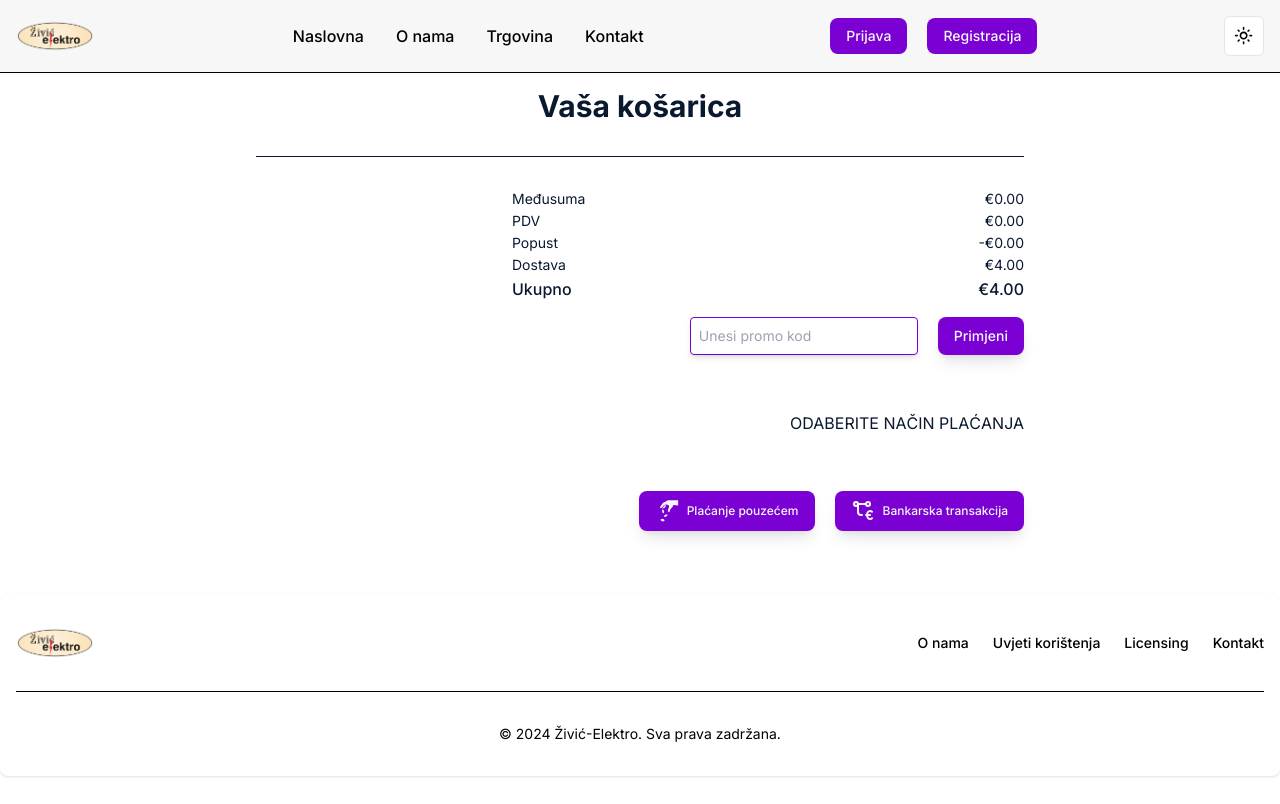
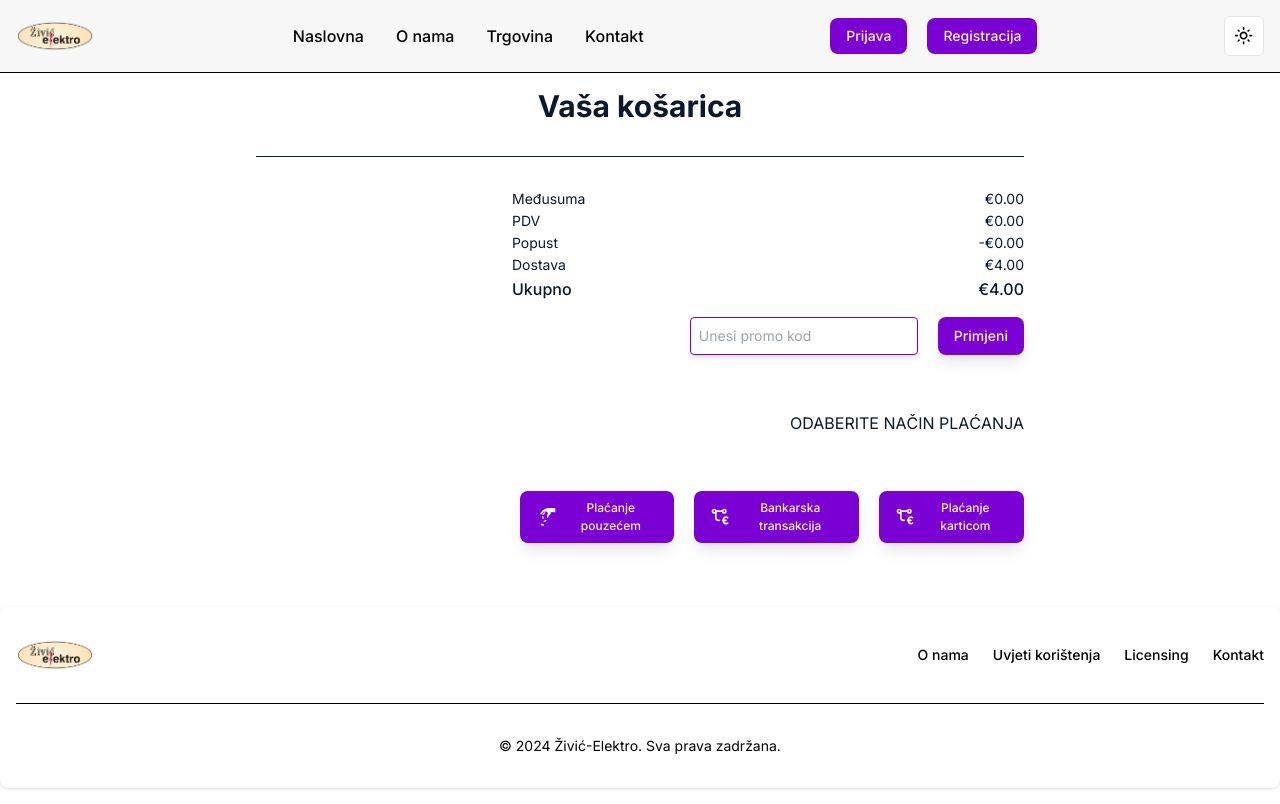
Before and after one commit to darkohedgehog/zivic-elektro-strapi, a Next.js app in the folder frontend/: page /cart in a window 1280 px wide. Built offline with nearby package versions, Linux system fonts and the light colour scheme; no server answers.

Commit message:
Modified files

```diff
--- a/frontend/src/app/cart/page.jsx
+++ b/frontend/src/app/cart/page.jsx
@@ -248,6 +248,14 @@ const CartPage = () => {
                     ><TbTransactionEuro className='w-6 h-6' />
                       Bankarska transakcija
                     </Link>
+                    <Link
+                      href="/payment-stripe"
+                      className="text-[#F7F7F7] bg-accent hover:bg-[#C9A0DC] focus:ring-4
+                      focus:outline-none focus:ring-[#9A4EAE] font-medium rounded-lg
+                      text-[12px] px-4 py-2 text-center dark:bg-accent dark:hover:bg-[#C9A0DC] dark:focus:ring-blue-800 transition ml-2 shadow-lg flex gap-x-2 justify-center items-center"
+                    ><TbTransactionEuro className='w-6 h-6' />
+                      Plaćanje karticom
+                    </Link>
                   </div>
                 </div>
               </div>
--- a/frontend/src/components/checkout/CheckoutForm.jsx
+++ /dev/null
@@ -1,12 +0,0 @@
-import {PaymentElement} from '@stripe/react-stripe-js';
-
-const CheckoutForm = () => {
-  return (
-    <form>
-      <PaymentElement />
-      <button>Potvrdi</button>
-    </form>
-  );
-};
-
-export default CheckoutForm;
--- /dev/null
+++ b/frontend/src/components/checkout/StripeCheckoutForm.jsx
@@ -0,0 +1,40 @@
+import React from 'react';
+import { CardElement, useStripe, useElements } from '@stripe/react-stripe-js';
+
+const CheckoutForm = ({ orderData, handlePayment, setError }) => {
+  const stripe = useStripe();
+  const elements = useElements();
+
+  const handleSubmit = async (event) => {
+    event.preventDefault();
+
+    if (!stripe || !elements) {
+      return;
+    }
+
+    const cardElement = elements.getElement(CardElement);
+
+    const { error, paymentMethod } = await stripe.createPaymentMethod({
+      type: 'card',
+      card: cardElement,
+    });
+
+    if (error) {
+      console.error(error);
+      setError(error.message);
+    } else {
+      handlePayment(paymentMethod.id);
+    }
+  };
+
+  return (
+    <form onSubmit={handleSubmit}>
+      <CardElement />
+      <button type="submit" disabled={!stripe} className="bg-blue-600 text-white px-4 py-2 rounded-md shadow-sm hover:bg-blue-700 mt-4">
+        Pay with Card
+      </button>
+    </form>
+  );
+};
+
+export default CheckoutForm;
```
